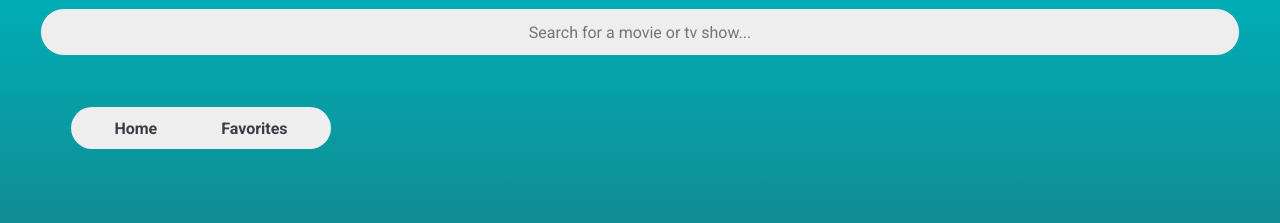
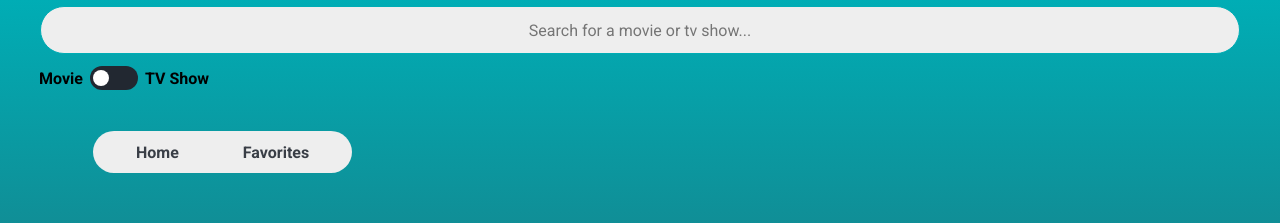
Before and after one commit to adrianprp/Movie-DB-Angular-Project, an Angular app: page /search/1/1 in a window 1280 px wide. Before the commit this address led to /. Shown: the top 223 px of the page. Built offline with nearby package versions, Linux system fonts and the light colour scheme; no server answers.

Commit message:
added Movie/TVShow toggle functionality

```diff
--- a/src/app/app-routing.module.ts
+++ b/src/app/app-routing.module.ts
@@ -15,7 +15,7 @@ const routes: Routes = [
     component: FavoritesComponent,
   },
   {
-    path: 'search/:searchValue',
+    path: 'search/:searchValue/:isTvShow',
     component: SearchContainerComponent,
   },
 ];
--- a/src/app/app.component.css
+++ b/src/app/app.component.css
@@ -1,7 +1,6 @@
 .nav {
   display: flex;
   align-items: center;
-  /* justify-content: flex-start; */
   height: 9rem;
   width: 90%;
   margin: 0 auto;
@@ -13,6 +12,7 @@
   background-color: var(--White);
   padding: 0.7rem 0.7rem;
   border-radius: 2rem;
+  color: var(--Grey);
 }
 
 .nav__item {
--- a/src/app/components/home/home.component.html
+++ b/src/app/components/home/home.component.html
@@ -6,13 +6,6 @@
       (click)="sliderScrollLeft(sliderTrending)"
     ></button>
     <div class="movies" #sliderTrending>
-      <img
-        *ngIf="loadingHandler.isLoading"
-        src="../../../assets/loading.gif"
-        alt="loading-icon"
-        class="loading-icon"
-      />
-
       <div class="movie" *ngFor="let movie of trendingMoviesList">
         <div class="movie__thumbnail">
           <img src="{{ movie.image }}" alt="" class="movie__thumbnail-poster" />
--- a/src/app/components/home/home.component.ts
+++ b/src/app/components/home/home.component.ts
@@ -1,6 +1,5 @@
 import { Component, OnInit } from '@angular/core';
 import { MovieDBService } from 'src/app/api-service/movie-db.service';
-import { LoadingHandler } from 'src/app/loading-handlers';
 import { Movie } from 'src/app/models';
 
 @Component({
@@ -17,11 +16,10 @@ export class HomeComponent implements OnInit {
   allMovies: Movie[] = [];
 
   //Slider Scroll
-  scrollPerClick: number = 1660;
+  scrollPerClick: number = 1670;
   scrollAmount: number = 0;
 
   //
-  loadingHandler = new LoadingHandler();
 
   constructor(private service: MovieDBService) {}
 
@@ -30,7 +28,6 @@ export class HomeComponent implements OnInit {
 
     this.initializeTrendingContainer();
     this.initializePopularContainer();
-
     this.initializeGenreList();
 
     //Send genres to Favorites Component
@@ -38,11 +35,9 @@ export class HomeComponent implements OnInit {
   }
 
   initializeTrendingContainer() {
-    this.loadingHandler.start();
     this.service
       .getTrendingList(this.modelType)
       .subscribe((trendingMoviesEl) => {
-        this.loadingHandler.finish();
         trendingMoviesEl.results.forEach((movie: any) => {
           this.trendingMoviesList.push({
             id: movie.id,
--- a/src/app/components/search-bar/search-bar.component.css
+++ b/src/app/components/search-bar/search-bar.component.css
@@ -30,10 +30,68 @@
   outline: none;
   position: absolute;
   top: 10px;
-  right: 10px;
+  right: 20px;
   font-size: 1.2rem;
   color: var(--Teal);
 }
+
 .visible {
   visibility: visible;
 }
+
+/* /////////////// Type Toggle /////////////////// */
+.search__type--toggle {
+  -webkit-appearance: none;
+  position: relative;
+  top: 10px;
+  left: 50px;
+  width: 3rem;
+  height: 3rem;
+}
+.search__type--toggle::before {
+  content: "Movie";
+  position: absolute;
+  right: 55px;
+  top: 5px;
+  font-size: 1rem;
+  font-weight: 700;
+}
+.search__type--toggle::after {
+  content: "TV Show";
+  position: absolute;
+  left: 55px;
+  top: 5px;
+  white-space: nowrap;
+  font-size: 1rem;
+  font-weight: 700;
+}
+.search__type--toggle + label {
+  display: flex;
+  align-items: center;
+  position: absolute;
+  cursor: pointer;
+  top: 60px;
+  left: 50px;
+}
+.search__type--toggle + label::before {
+  content: "";
+  width: 3rem;
+  height: 1.5rem;
+  background-color: var(--Black);
+  border-radius: 1rem;
+}
+.search__type--toggle + label::after {
+  content: "";
+  background-color: white;
+  border-radius: 1rem;
+  width: 1rem;
+  height: 1rem;
+  position: absolute;
+  left: 0.2rem;
+}
+.search__type--toggle:checked + label::after {
+  left: 1.8rem;
+}
+.search__type--toggle:checked + label::before {
+  background-color: var(--Black);
+}
--- a/src/app/components/search-bar/search-bar.component.html
+++ b/src/app/components/search-bar/search-bar.component.html
@@ -1,14 +1,28 @@
 <div class="search__container">
-  <form class="search__form" (keyup)="onKeySearch($event)">
+  <form
+    class="search__form"
+    #searchForm="ngForm"
+    (keyup)="onKeySearch($event, searchForm)"
+  >
     <input
       class="search__form-input"
       name="search"
       placeholder="Search for a movie or tv show..."
       [(ngModel)]="searchValue"
     />
+    <input
+      class="search__type--toggle"
+      id="checkbox"
+      type="checkbox"
+      name="isTvShow"
+      [(ngModel)]="isTvShow"
+      (change)="onChange(searchForm)"
+    />
+
+    <label for="checkbox"></label>
     <button
       class="search__form-button"
-      (click)="clearInput()"
+      (click)="clearInput($event)"
       [class.visible]="searchValue"
     >
       ✖
--- a/src/app/components/search-bar/search-bar.component.ts
+++ b/src/app/components/search-bar/search-bar.component.ts
@@ -1,4 +1,5 @@
 import { Component, DoCheck, OnInit } from '@angular/core';
+import { NgForm } from '@angular/forms';
 import { Router } from '@angular/router';
 
 @Component({
@@ -7,30 +8,37 @@ import { Router } from '@angular/router';
   styleUrls: ['./search-bar.component.css'],
 })
 export class SearchBarComponent implements OnInit {
+  timeout: any = null;
+
   searchValue: string;
-  timeout: any = null;
+  isTvShow: boolean;
 
   constructor(private router: Router) {
     this.searchValue = '';
+    this.isTvShow = false;
   }
 
   ngOnInit(): void {}
 
-  clearInput() {
+  clearInput(e: any) {
     this.searchValue = '';
   }
 
-  search(searchValue: string) {
-    this.router.navigate(['/search', searchValue]);
+  search(searchValue: string, isTvShow: boolean) {
+    this.router.navigate(['/search', searchValue, isTvShow]);
   }
 
-  onKeySearch(event: any) {
+  onKeySearch(event: any, searchForm: NgForm) {
     clearTimeout(this.timeout);
     const $this = this;
     this.timeout = setTimeout(function () {
-      if (event.keyCode != 13) {
-        $this.search(event.target.value);
+      if (event.keyCode != 13 && event.target.value.length > 2) {
+        $this.search(searchForm.value.search, searchForm.value.isTvShow);
       }
     }, 1000);
   }
+
+  onChange(searchForm: NgForm) {
+    this.search(searchForm.value.search, searchForm.value.isTvShow);
+  }
 }
--- a/src/app/components/search-bar/search-container/search-container.component.ts
+++ b/src/app/components/search-bar/search-container/search-container.component.ts
@@ -15,24 +15,29 @@ export class SearchContainerComponent implements OnInit {
   searchedMovies: Movie[] = [];
 
   searchValue: string;
-  selectedValue: any;
+  selectedValue: string = 'movie';
   notFound: boolean = false;
 
   page: number = 1;
 
   constructor(private service: MovieDBService, private route: ActivatedRoute) {
     this.searchValue = '';
-    this.selectedValue = 'movie';
+
+    this.route.params.subscribe((params) => {
+      this.searchValue = params['searchValue'];
+
+      if (params['isTvShow'] === 'true') {
+        this.selectedValue = 'tv';
+      } else if (params['isTvShow'] === 'false') {
+        this.selectedValue = 'movie';
+      }
+      this.filterList();
+    });
   }
 
   ngOnInit(): void {
     this.service.genres.subscribe((genres) => (this.genreList = genres));
     this.initializeFavoriteMovies();
-
-    this.route.params.subscribe((params) => {
-      this.searchValue = params['searchValue'];
-      this.filterList();
-    });
   }
 
   addFavorite(movie: Movie) {
@@ -47,14 +52,11 @@ export class SearchContainerComponent implements OnInit {
     this.page = 1;
     this.searchedMovies = [];
 
-    if (this.searchValue.length > 2) {
-      this.loadSearchContainer();
-    }
+    this.loadSearchContainer();
   }
 
   loadSearchContainer() {
     this.notFound = false;
-    console.log(this.notFound);
     this.service
       .getSearchList(this.selectedValue, this.searchValue, this.page)
       .subscribe((searchResponse) => {
--- a/src/app/loading-handlers.ts
+++ /dev/null
@@ -1,14 +0,0 @@
-export class LoadingHandler {
-  private timeout: any;
-  isLoading = false;
-
-  start() {
-    this.timeout = setTimeout(() => {
-      this.isLoading = true;
-    }, 1000);
-  }
-  finish() {
-    this.isLoading = false;
-    clearTimeout(this.timeout);
-  }
-}
--- a/src/styles.css
+++ b/src/styles.css
@@ -19,6 +19,7 @@ body {
   );
   background-repeat: no-repeat;
   min-height: 120vh;
+  margin: 2rem;
 }
 
 body * {
```
